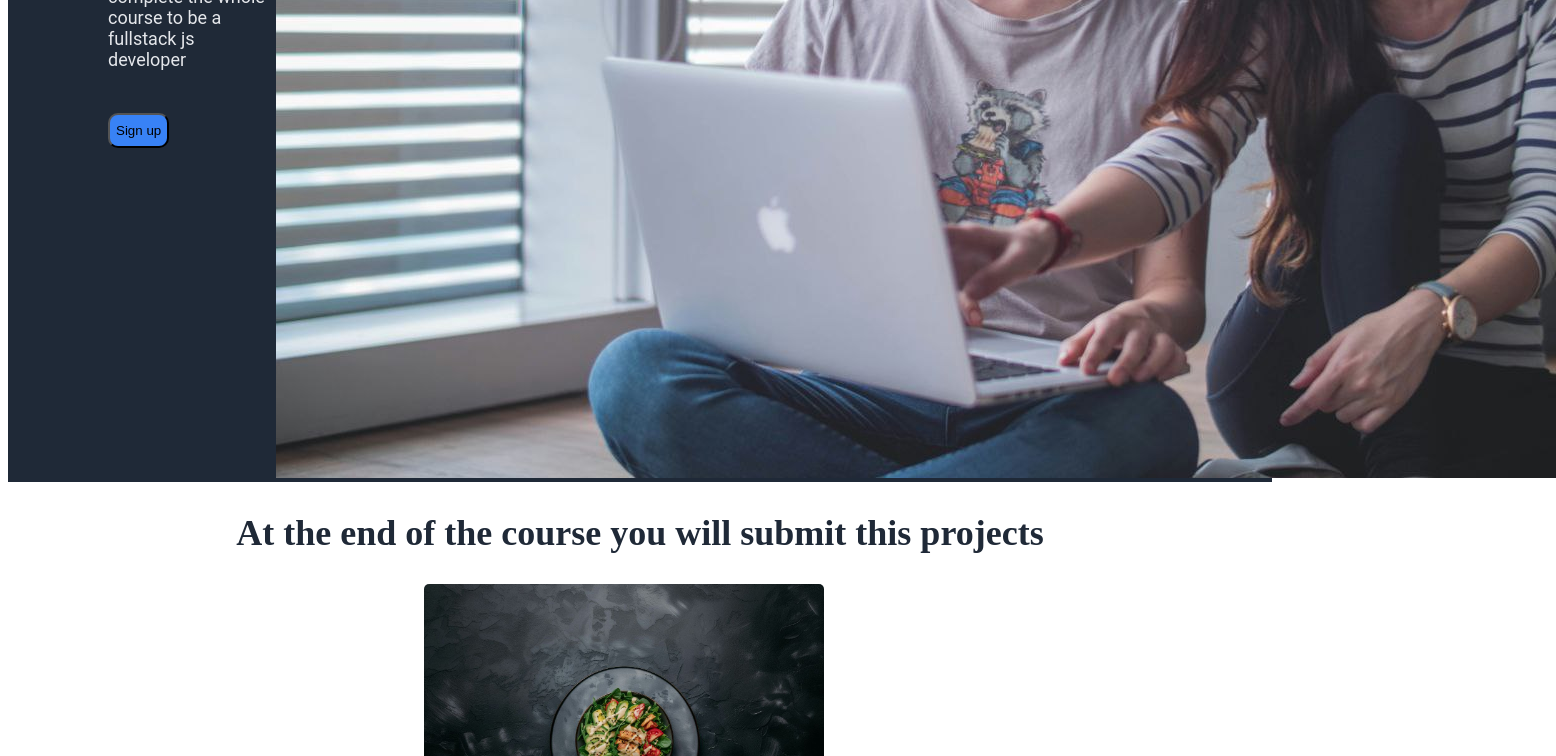
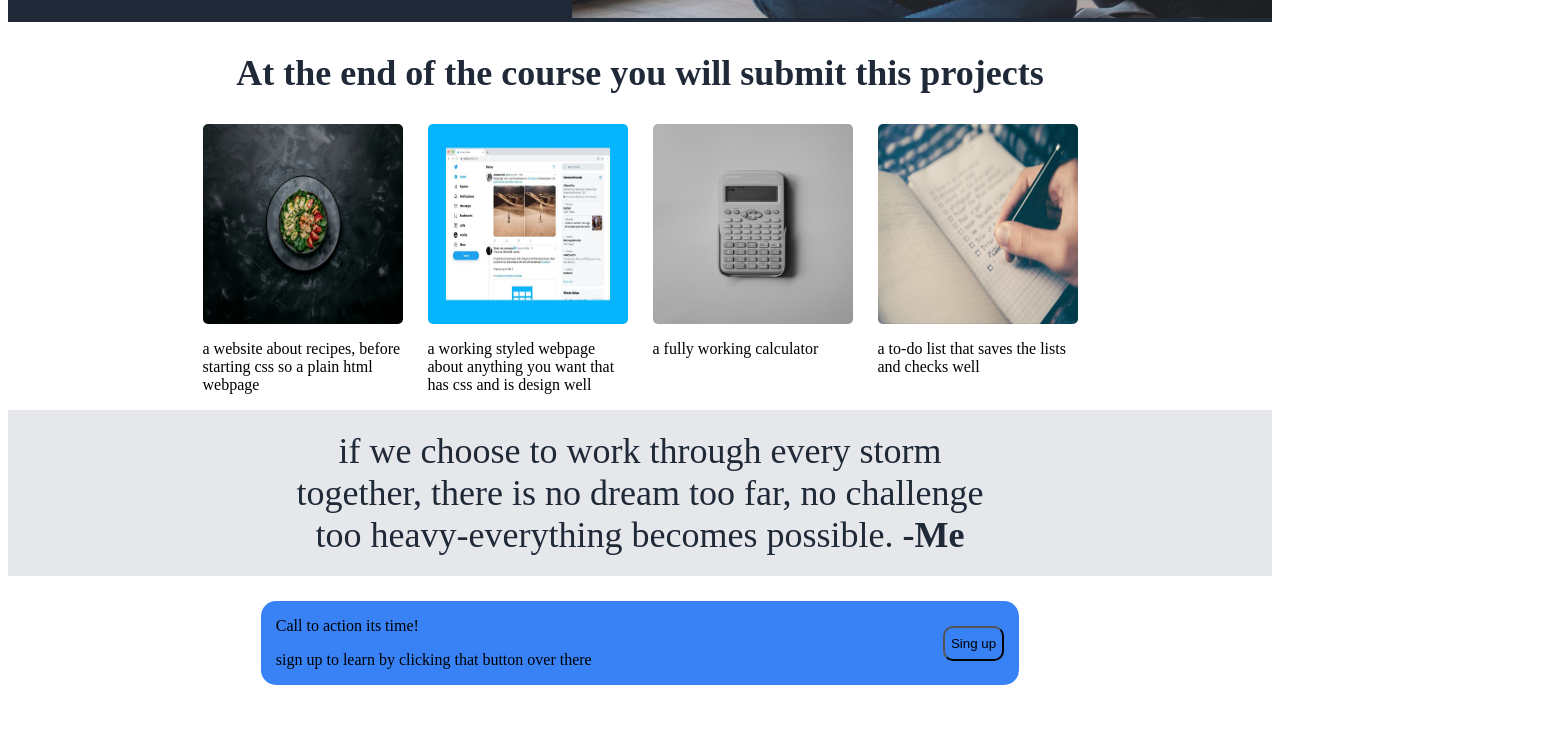
Before and after one commit to kalkidan404/landingPage, a plain HTML site: page index.html in a window 1280 px wide. Shown: the part 740-1496 px from the top of the page, 1556 px wide, since content can reach past the window. After the commit the page ends 1433 px from the top, so only its background shows below. Drawn offline with Linux system fonts and the light colour scheme.

Commit message:
updatedthe max width in the calculator pic cuz it made it way bigger

```diff
--- a/index.html
+++ b/index.html
@@ -19,8 +19,8 @@
           </defs>
           <image
             xlink:href="images/logo.jpg"
-            max-width="200"
-            max-height="200"
+            width="200"
+            height="200"
             clip-path="url(#circleview)"
           />
         </svg>
@@ -45,8 +45,8 @@
             src="images/coding.jpg"
             alt="coders"
             class="coders"
-            max-width="700px"
-            max-height="500px"
+            width="700px"
+            height="500px"
           />
         </div>
       </div>
@@ -59,8 +59,8 @@
           src="images/recipe.jpg"
           alt="recipe"
           class="box"
-          max-width="200px"
-          max-height="200px"
+          width="200px"
+          height="200px"
         />
         <p>
           a website about recipes, before starting css so a plain html webpage
@@ -71,8 +71,8 @@
           src="images/webpage.jpg"
           alt="webpage"
           class="box"
-          max-width="200px"
-          max-height="200px"
+          width="200px"
+          height="200px"
         />
         <p>
           a working styled webpage about anything you want that has css and is
@@ -84,8 +84,8 @@
           src="images/calcutor.jpg"
           alt="calculator"
           class="box"
-          max-width="200px"
-          max-height="200px"
+          width="200px"
+          height="200px"
         />
         <p>a fully working calculator</p>
       </div>
@@ -94,8 +94,8 @@
           src="images/todo.jpg"
           alt="to-do"
           class="box"
-          max-width="200px"
-          max-height="200px"
+          width="200px"
+          height="200px"
         />
         <p>a to-do list that saves the lists and checks well</p>
       </div>
--- a/styles.css
+++ b/styles.css
@@ -46,7 +46,7 @@ button {
   display: flex;
   justify-content: center;
   flex-direction: row;
-  flex-wrap: wrap;
+
   gap: 20px;
   max-width: 800px;
   margin: 0 auto;
@@ -64,6 +64,8 @@ button {
   border-color: #3882f6;
   border-radius: 5px;
   border-spacing: 2.5px;
+  max-width: 200px;
+  max-height: 200px;
 }
 
 button {
```
